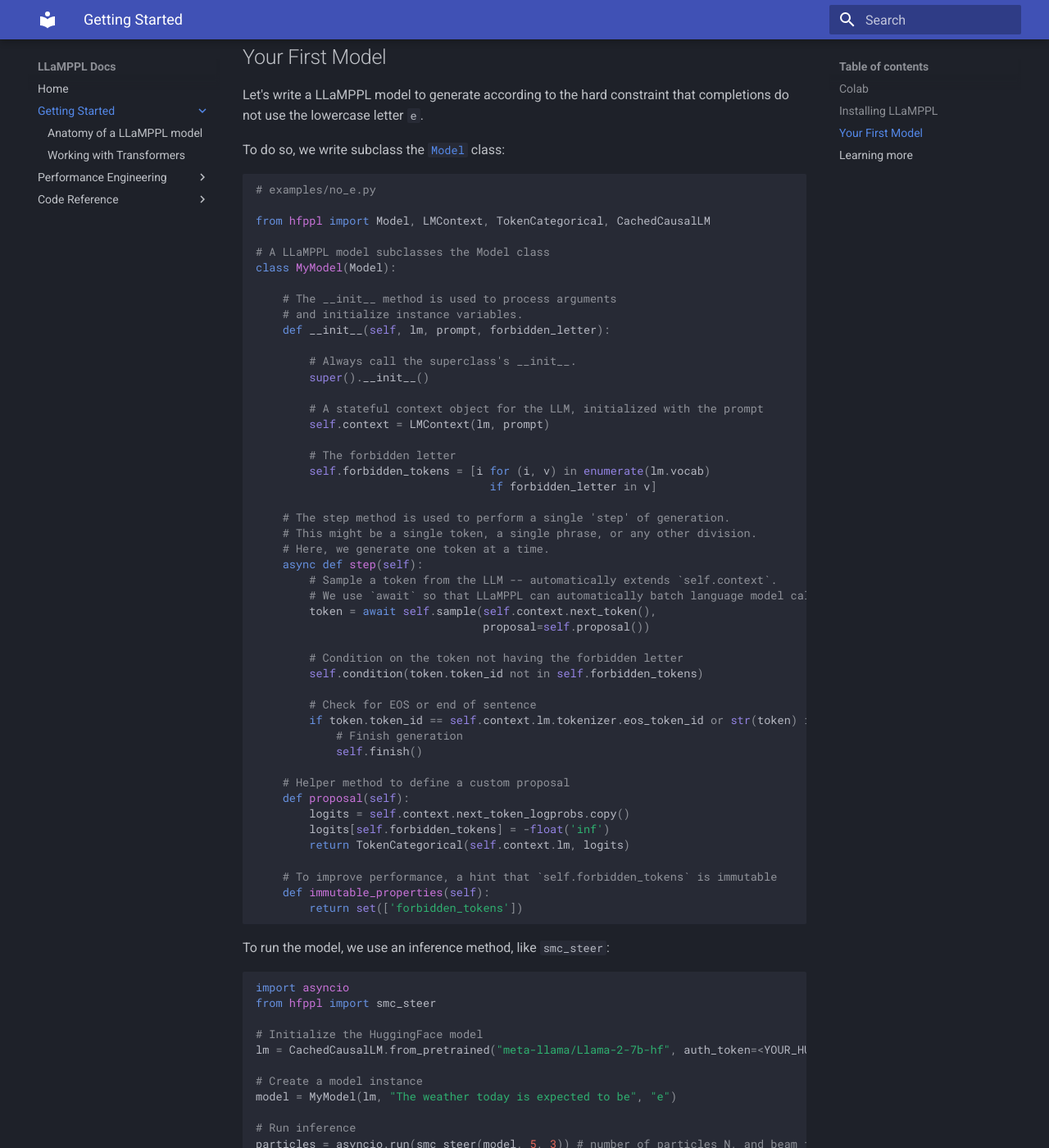
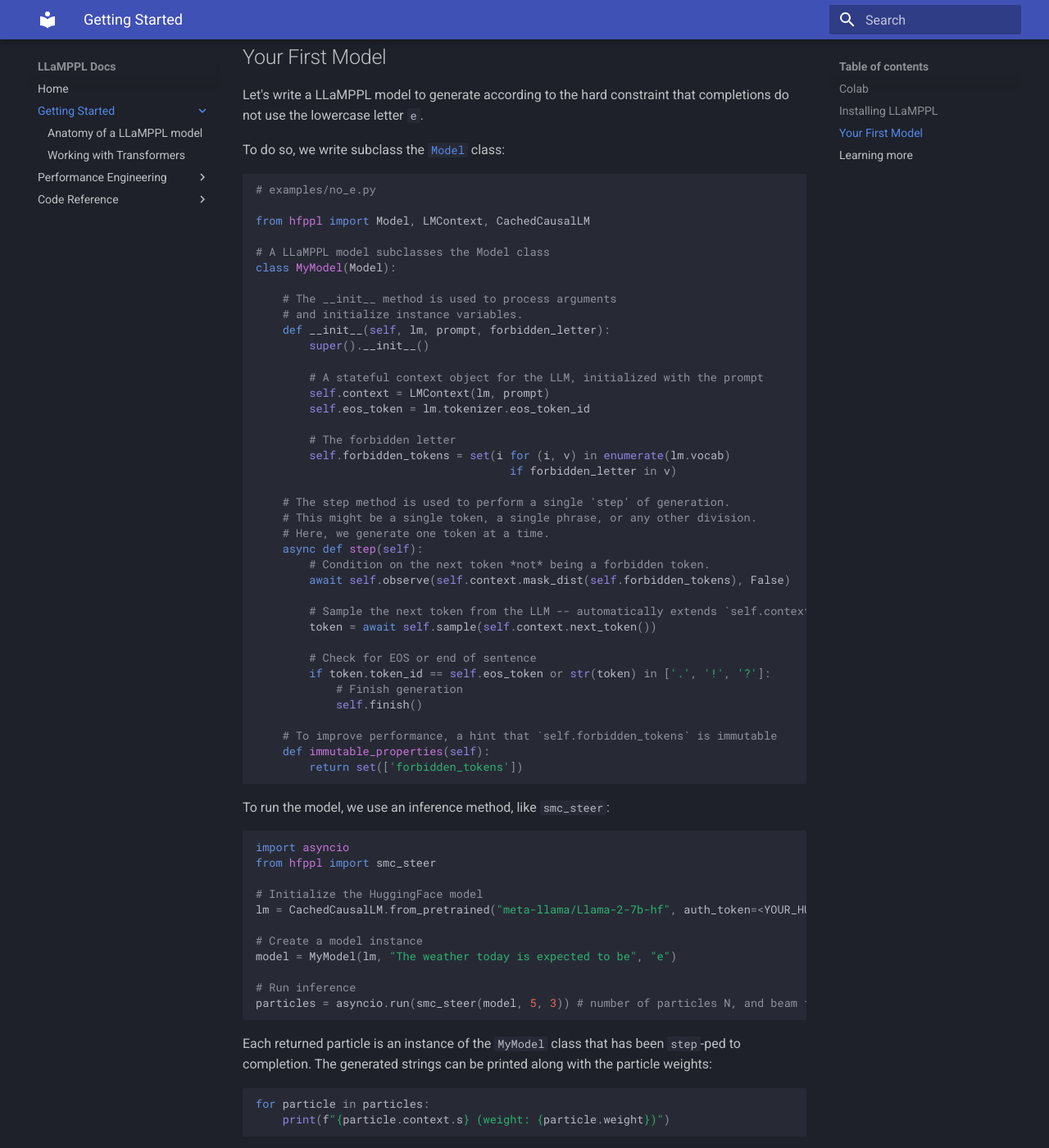
Before and after one commit to probcomp/hfppl, an MkDocs documentation site: the page built from docs/getting_started.md, in a window 1280 px wide and 1400 px high, scrolled down 815 px. Shown: the whole window at 82% size. Built offline with MkDocs 1.6.1 and Material for MkDocs 9.7.7, drawn with Linux system fonts in a browser that asks for light colours.

Commit message:
Update 'Getting Started' doc to use same example as README

````diff
--- a/docs/getting_started.md
+++ b/docs/getting_started.md
@@ -33,7 +33,7 @@
 ```python
 # examples/no_e.py
 
-from hfppl import Model, LMContext, TokenCategorical, CachedCausalLM
+from hfppl import Model, LMContext, CachedCausalLM
 
 # A LLaMPPL model subclasses the Model class
 class MyModel(Model):
@@ -41,39 +41,30 @@
     # The __init__ method is used to process arguments
     # and initialize instance variables.
     def __init__(self, lm, prompt, forbidden_letter):
-
-        # Always call the superclass's __init__.
         super().__init__()
 
         # A stateful context object for the LLM, initialized with the prompt
         self.context = LMContext(lm, prompt)
+        self.eos_token = lm.tokenizer.eos_token_id
 
         # The forbidden letter
-        self.forbidden_tokens = [i for (i, v) in enumerate(lm.vocab)
-                                   if forbidden_letter in v]
+        self.forbidden_tokens = set(i for (i, v) in enumerate(lm.vocab)
+                                      if forbidden_letter in v)
 
     # The step method is used to perform a single 'step' of generation.
     # This might be a single token, a single phrase, or any other division.
     # Here, we generate one token at a time.
     async def step(self):
-        # Sample a token from the LLM -- automatically extends `self.context`.
-        # We use `await` so that LLaMPPL can automatically batch language model calls.
-        token = await self.sample(self.context.next_token(),
-                                  proposal=self.proposal())
+        # Condition on the next token *not* being a forbidden token.
+        await self.observe(self.context.mask_dist(self.forbidden_tokens), False)
 
-        # Condition on the token not having the forbidden letter
-        self.condition(token.token_id not in self.forbidden_tokens)
+        # Sample the next token from the LLM -- automatically extends `self.context`.
+        token = await self.sample(self.context.next_token())
 
         # Check for EOS or end of sentence
-        if token.token_id == self.context.lm.tokenizer.eos_token_id or str(token) in ['.', '!', '?']:
+        if token.token_id == self.eos_token or str(token) in ['.', '!', '?']:
             # Finish generation
             self.finish()
-
-    # Helper method to define a custom proposal
-    def proposal(self):
-        logits = self.context.next_token_logprobs.copy()
-        logits[self.forbidden_tokens] = -float('inf')
-        return TokenCategorical(self.context.lm, logits)
 
     # To improve performance, a hint that `self.forbidden_tokens` is immutable
     def immutable_properties(self):
````
